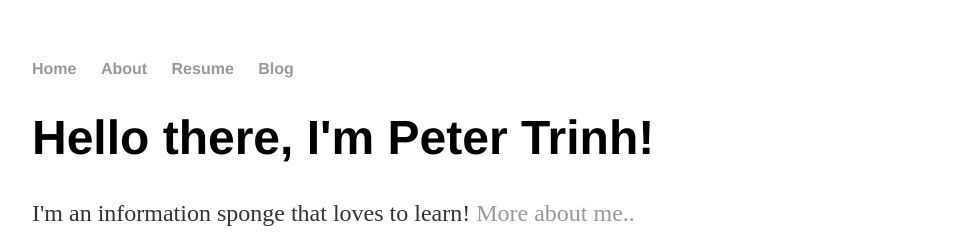
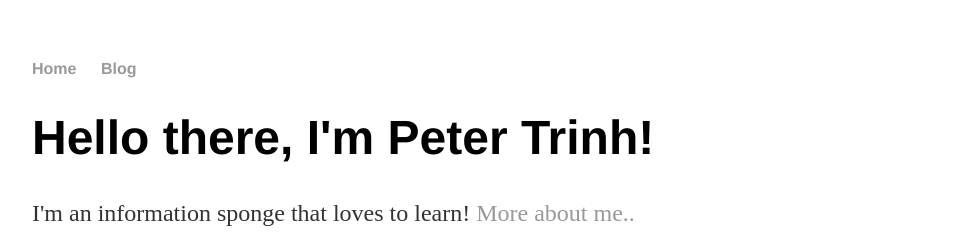
Before and after one commit to Wakahisa/PeterShares, a Jekyll site: the page index.html, which Jekyll copies as it is, in a window 1280 px wide. Shown: the top 252 px of the page, without its empty margins (160-1119 px from the left). Built offline with Jekyll 4.4.1, drawn with Linux system fonts in a browser that asks for light colours.

Commit message:
Edited navbar

```diff
--- a/index.html
+++ b/index.html
@@ -9,8 +9,6 @@
 		<nav>
 		<ul>
 			<li><a href="/">Home</a></li>
-			<li><a href="/about">About</a></li>
-			<li><a href="/resume">Resume</a></li>
 			<li><a href="/blog">Blog</a></li>
 		</ul>
 		</nav>
```
